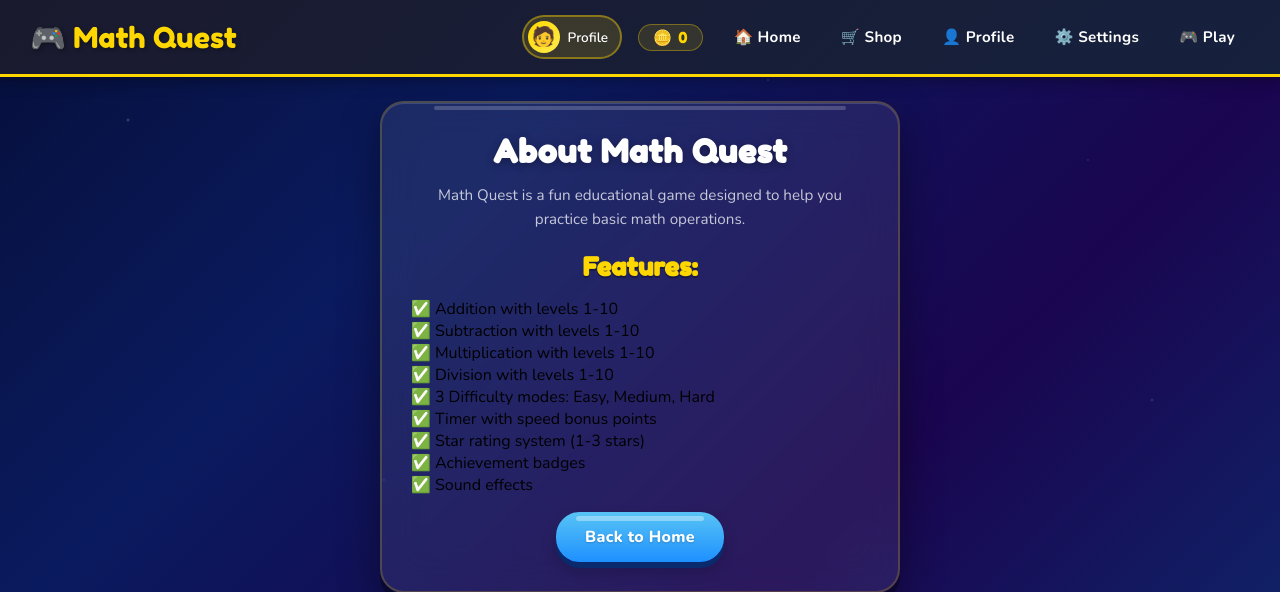
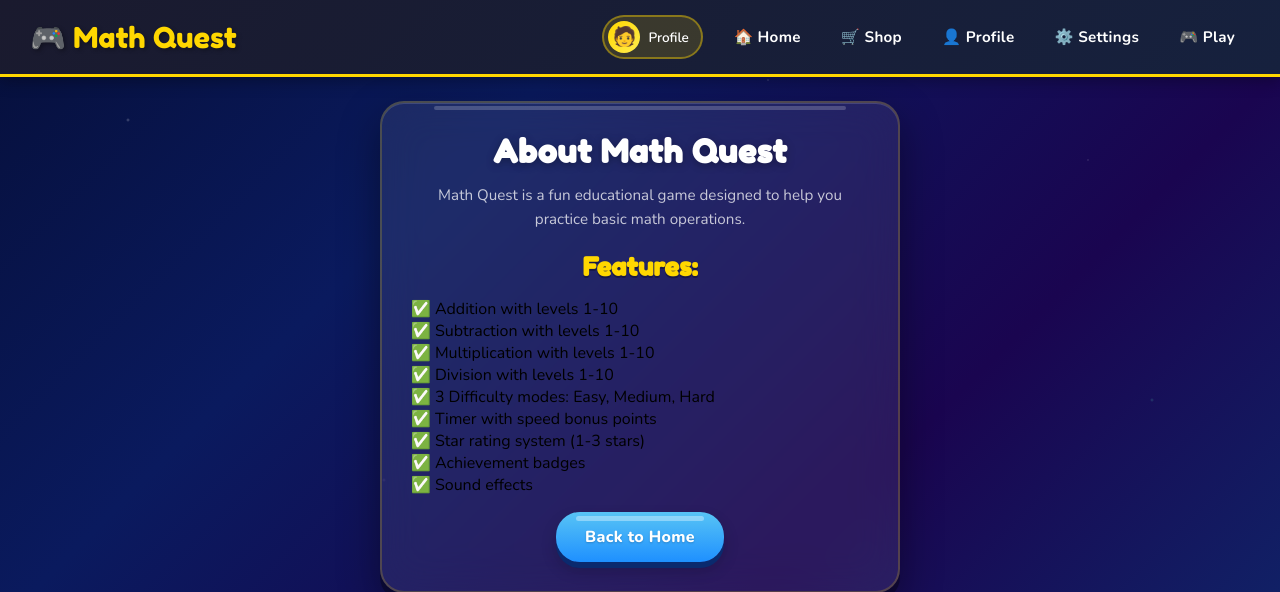
Before and after one commit to jevon1-23/math-quest, a PHP site: page /about.php in a window 1280 px wide. Shown: the top 592 px of the page. Run offline with PHP 8.4, Linux system fonts and the light colour scheme; some libraries are stand-ins or nearby versions.

Commit message:
Remove coin display from nav; fix settings link to correct page

```diff
--- a/nav.php
+++ b/nav.php
@@ -30,31 +30,13 @@
             <span style="color: white; font-weight: 600; font-size: 0.85rem;">Profile</span>
         </div>
 
-        <!-- Coin Display -->
-        <span id="navCoinBadge" style="
-            font-family:'Fredoka One',cursive;
-            font-size:0.95rem;
-            color:#ffd700;
-            background:rgba(255,215,0,0.12);
-            border:1.5px solid rgba(255,215,0,0.35);
-            border-radius:20px;
-            padding:3px 14px;
-            letter-spacing:0.3px;
-            cursor:default;
-            transition: all 0.3s;
-            display: inline-flex;
-            align-items: center;
-            gap: 6px;
-        ">
-            🪙 <span id="coinCountNav">0</span>
-        </span>
 
 
             <ul class="nav-links">
     <li><a href="index.php">🏠 Home</a></li>
     <li><a href="shop.php">🛒 Shop</a></li>
     <li><a href="profile.php">👤 Profile</a></li>
-    <li><a href="settings_fixed.php">⚙️ Settings</a></li>
+    <li><a href="settings.php">⚙️ Settings</a></li>
     <li><a href="play.php">🎮 Play</a></li>
 </ul>
 
@@ -85,28 +67,6 @@
         'ruby': 'box-shadow: 0 0 0 2px #ff4444, 0 0 0 4px #cc3333;'
     };
 
-    // Load coins from server and sync with localStorage
-    function loadCoinsFromServer() {
-        fetch('/coins.php')
-            .then(response => response.json())
-            .then(data => {
-                if (data.success) {
-                    const serverCoins = data.coins;
-                    localStorage.setItem('mathQuest_coins', serverCoins);
-                    updateNavCoinsDisplay(serverCoins);
-                }
-            })
-            .catch(err => console.error('Error loading coins:', err));
-    }
-
-    // Update the coin display element
-    function updateNavCoinsDisplay(coins) {
-        const coinElement = document.getElementById('coinCountNav');
-        if (coinElement) {
-            coinElement.textContent = coins.toLocaleString();
-        }
-    }
-
     // Update profile avatar preview in navigation
     function updateNavAvatar() {
         let currentAvatar = localStorage.getItem('mathQuest_avatar') || 'default';
@@ -127,16 +87,13 @@
     // Initialize
     function initNav() {
         updateNavAvatar();
-        loadCoinsFromServer();
     }
 
     initNav();
-    setInterval(loadCoinsFromServer, 10000);
 
     document.addEventListener('visibilitychange', () => {
         if (!document.hidden) {
             updateNavAvatar();
-            loadCoinsFromServer();
         }
     });
 
@@ -144,12 +101,6 @@
         if (e.key === 'mathQuest_avatar' || e.key === 'mathQuest_frame') {
             updateNavAvatar();
         }
-        if (e.key === 'mathQuest_coins') {
-            updateNavCoinsDisplay(parseInt(e.newValue || '0', 10));
-        }
     });
 })();
 </script>
-
-<!-- Coin Sync Script -->
-<script src="/js/coin_sync.js"></script>
```
